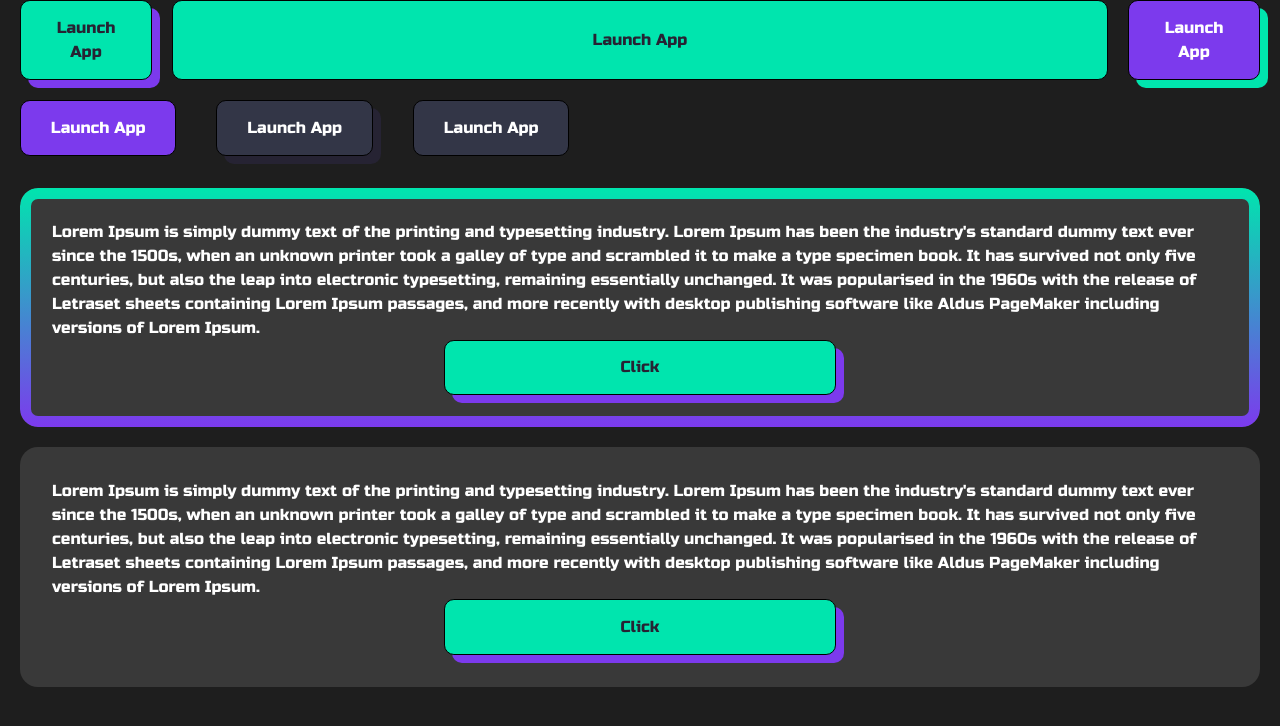
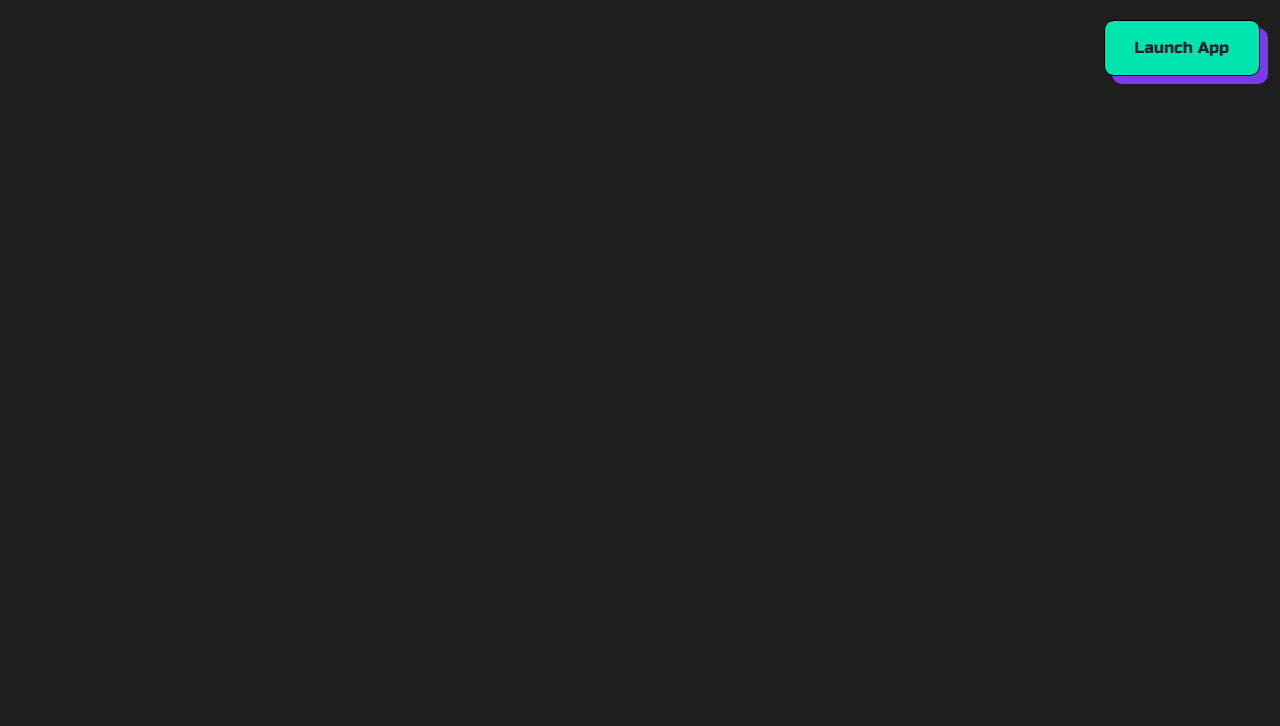
Before and after one commit to cricripagos/prode-front, a Next.js app: page / in a window 1280 px wide. Shown: the top 726 px of the page. Built offline with nearby package versions, Linux system fonts and the light colour scheme.

Commit message:
Header component was created

```diff
--- /dev/null
+++ b/components/Header/Header.tsx
@@ -0,0 +1,20 @@
+import classNames from 'classnames';
+import React, { FC } from 'react'
+
+interface HeaderProps {
+    children: React.ReactNode;
+    className?: string;
+}
+
+const Header: FC<HeaderProps> = ({
+    children,
+    className = 'flex-row-reverse   '
+}): JSX.Element => {
+    const classes = classNames('flex p-5', className)
+
+    return (
+        <header className={classes}>{children}</header>
+    )
+}
+
+export default Header
--- a/package.json
+++ b/package.json
@@ -12,6 +12,7 @@
     "@material-ui/core": "^4.12.4",
     "@material-ui/icons": "^4.11.3",
     "autoprefixer": "^10.4.13",
+    "classnames": "^2.3.2",
     "ethers": "^5.7.2",
     "next": "13.0.1",
     "postcss": "^8.4.18",
--- a/pages/index.js
+++ b/pages/index.js
@@ -1,5 +1,5 @@
 import React from "react";
-import LadingPage from './landing/LadingPage';
+import LadingPage from './landing';
 
 export default function index() {
   return (
--- a/pages/landing/LadingPage.js
+++ /dev/null
@@ -1,53 +0,0 @@
-
-import React from 'react'
-import CardGradient from '../../components/CardGradient/CardGradient';
-import Button, { Variant } from './../../components/Button/Button';
-
-const LadingPage = () => {
-    return (
-        <div>
-            <div className='flex flex-col gap-5 px-5'>
-                <div className='flex flex-row gap-5'>
-                    <Button onClick={(e) => { console.log('click', e) }}>
-                        Launch App
-                    </Button>
-                    <Button withtBorder={false} block>
-                        Launch App
-                    </Button>
-                    <Button variant={Variant.secondary}>
-                        Launch App
-                    </Button>
-                </div>
-                <div className='flex flex-row gap-5'>
-                    <Button variant={Variant.secondary} withtBorder={false}>
-                        Launch App
-                    </Button>
-                    <br />
-                    <Button variant={Variant.tertiary}>
-                        Launch App
-                    </Button>
-                    <br />
-                    <Button variant={Variant.tertiary} withtBorder={false}>
-                        Launch App
-                    </Button>
-                </div>
-            </div>
-            <div className='flex flex-col px-5 mt-8'>
-                <CardGradient>
-                    <div className='flex flex-col items-center'>
-                        <p>Lorem Ipsum is simply dummy text of the printing and typesetting industry. Lorem Ipsum has been the industry's standard dummy text ever since the 1500s, when an unknown printer took a galley of type and scrambled it to make a type specimen book. It has survived not only five centuries, but also the leap into electronic typesetting, remaining essentially unchanged. It was popularised in the 1960s with the release of Letraset sheets containing Lorem Ipsum passages, and more recently with desktop publishing software like Aldus PageMaker including versions of Lorem Ipsum.</p>
-                        <Button className='w-2/6'>Click</Button>
-                    </div>
-                </CardGradient>
-                <CardGradient borderless className={'mt-5'}>
-                    <div className='flex flex-col items-center'>
-                        <p>Lorem Ipsum is simply dummy text of the printing and typesetting industry. Lorem Ipsum has been the industry's standard dummy text ever since the 1500s, when an unknown printer took a galley of type and scrambled it to make a type specimen book. It has survived not only five centuries, but also the leap into electronic typesetting, remaining essentially unchanged. It was popularised in the 1960s with the release of Letraset sheets containing Lorem Ipsum passages, and more recently with desktop publishing software like Aldus PageMaker including versions of Lorem Ipsum.</p>
-                        <Button className='w-2/6'>Click</Button>
-                    </div>
-                </CardGradient>
-            </div>
-        </div>
-    )
-}
-
-export default LadingPage
--- a/pages/landing/index.js
+++ b/pages/landing/index.js
@@ -1,75 +1,16 @@
-import React, { useState } from "react";
-import Link from 'next/link';
 
-function Landing() {
-  // Creating a function to connect user's wallet
-  const connectWallet = async () => {
-    try {
-      const { ethereum } = window;
+import React from 'react';
+import Button from '../../components/Button/Button';
+import Header from '../../components/Header/Header';
 
-      // Checking if user have Metamask installed
-      if (!ethereum) {
-        // If user doesn't have Metamask installed, throw an error
-        alert("Please install MetaMask");
-        return;
-      }
-
-      // If user has Metamask installed, connect to the user's wallet
-      const accounts = await ethereum.request({
-        method: "eth_requestAccounts",
-      });
-
-      // At last save the user's wallet address in browser's local storage
-      localStorage.setItem("walletAddress", accounts[0]);
-
-    } catch (error) {
-      console.log(error);
-    }
-  };
-
-  return (
-    <>
-      {/* Creating a hero component with black background and centering everything in the screen */}
-      <section className="relative bg-black flex flex-col h-screen justify-center items-center">
-        <div className="max-w-7xl mx-auto px-4 sm:px-6">
-          <div className="pt-32 pb-12 md:pt-40 md:pb-20">
-            <div className="text-center pb-12 md:pb-16">
-              <h1
-                className="text-5xl text-white md:text-6xl font-extrabold leading-tighter tracking-tighter mb-4"
-                data-aos="zoom-y-out"
-              >
-                <span className="bg-clip-text text-transparent bg-gradient-to-r from-blue-500 to-teal-400">
-                  Decentralized
-                </span>
-                {" "} Qatar prode
-
-              </h1>
-              <div className="max-w-3xl mx-auto">
-                <p
-                  className="text-xl text-gray-400 mb-8"
-                  data-aos="zoom-y-out"
-                  data-aos-delay="150"
-                >
-                FIFA WorldCup social betting in web3.
-                Play a tournament with your group of people.
-                Onboard friends to crypto with a fun excuse.
-                Have fun winning and loosing.
-                </p>
-                <div className="mt-5 sm:mt-8 sm:flex sm:justify-center lg:justify-center">
-                    <div className="rounded-md shadow">
-                      <Link href="/blockchain" className="flex w-full items-center justify-center rounded-md border border-transparent bg-blue-600 px-8 py-3 text-base font-medium text-white hover:bg-blue-700 md:py-4 md:px-10 md:text-lg">web3</Link>
-                    </div>
-                    <div className="mt-3 sm:mt-0 sm:ml-3">
-                      <Link href='/fixtures' className="flex w-full items-center justify-center rounded-md border border-transparent bg-indigo-100 px-8 py-3 text-base font-medium text-blue-700 hover:bg-indigo-200 md:py-4 md:px-10 md:text-lg">fixtures</Link>
-                    </div>
-                </div>
-              </div>
-            </div>
-          </div>
+const LadingPage = () => {
+    return (
+        <div className='w-full'>
+            <Header>
+                <Button>Launch App</Button>
+            </Header>
         </div>
-      </section>
-    </>
-  );
+    )
 }
 
-export default Landing;
+export default LadingPage
--- /dev/null
+++ b/pages/landing/index_old.js
@@ -0,0 +1,75 @@
+import React, { useState } from "react";
+import Link from 'next/link';
+
+function Landing() {
+  // Creating a function to connect user's wallet
+  const connectWallet = async () => {
+    try {
+      const { ethereum } = window;
+
+      // Checking if user have Metamask installed
+      if (!ethereum) {
+        // If user doesn't have Metamask installed, throw an error
+        alert("Please install MetaMask");
+        return;
+      }
+
+      // If user has Metamask installed, connect to the user's wallet
+      const accounts = await ethereum.request({
+        method: "eth_requestAccounts",
+      });
+
+      // At last save the user's wallet address in browser's local storage
+      localStorage.setItem("walletAddress", accounts[0]);
+
+    } catch (error) {
+      console.log(error);
+    }
+  };
+
+  return (
+    <>
+      {/* Creating a hero component with black background and centering everything in the screen */}
+      <section className="relative bg-black flex flex-col h-screen justify-center items-center">
+        <div className="max-w-7xl mx-auto px-4 sm:px-6">
+          <div className="pt-32 pb-12 md:pt-40 md:pb-20">
+            <div className="text-center pb-12 md:pb-16">
+              <h1
+                className="text-5xl text-white md:text-6xl font-extrabold leading-tighter tracking-tighter mb-4"
+                data-aos="zoom-y-out"
+              >
+                <span className="bg-clip-text text-transparent bg-gradient-to-r from-blue-500 to-teal-400">
+                  Decentralized
+                </span>
+                {" "} Qatar prode
+
+              </h1>
+              <div className="max-w-3xl mx-auto">
+                <p
+                  className="text-xl text-gray-400 mb-8"
+                  data-aos="zoom-y-out"
+                  data-aos-delay="150"
+                >
+                FIFA WorldCup social betting in web3.
+                Play a tournament with your group of people.
+                Onboard friends to crypto with a fun excuse.
+                Have fun winning and loosing.
+                </p>
+                <div className="mt-5 sm:mt-8 sm:flex sm:justify-center lg:justify-center">
+                    <div className="rounded-md shadow">
+                      <Link href="/blockchain" className="flex w-full items-center justify-center rounded-md border border-transparent bg-blue-600 px-8 py-3 text-base font-medium text-white hover:bg-blue-700 md:py-4 md:px-10 md:text-lg">web3</Link>
+                    </div>
+                    <div className="mt-3 sm:mt-0 sm:ml-3">
+                      <Link href='/fixtures' className="flex w-full items-center justify-center rounded-md border border-transparent bg-indigo-100 px-8 py-3 text-base font-medium text-blue-700 hover:bg-indigo-200 md:py-4 md:px-10 md:text-lg">fixtures</Link>
+                    </div>
+                </div>
+              </div>
+            </div>
+          </div>
+        </div>
+      </section>
+    </>
+  );
+}
+
+export default Landing;
```
Also changed, not shown: 2 other files (tests, documents, lock files or other folders).
